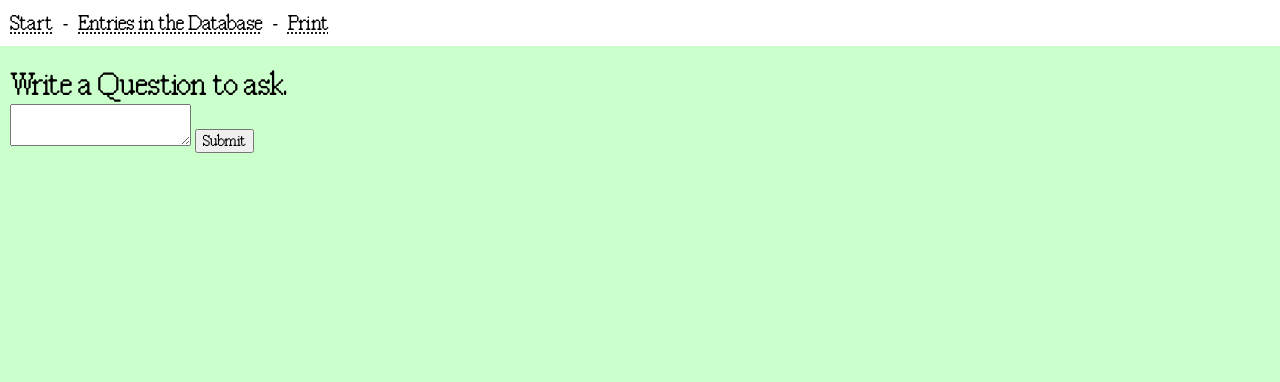
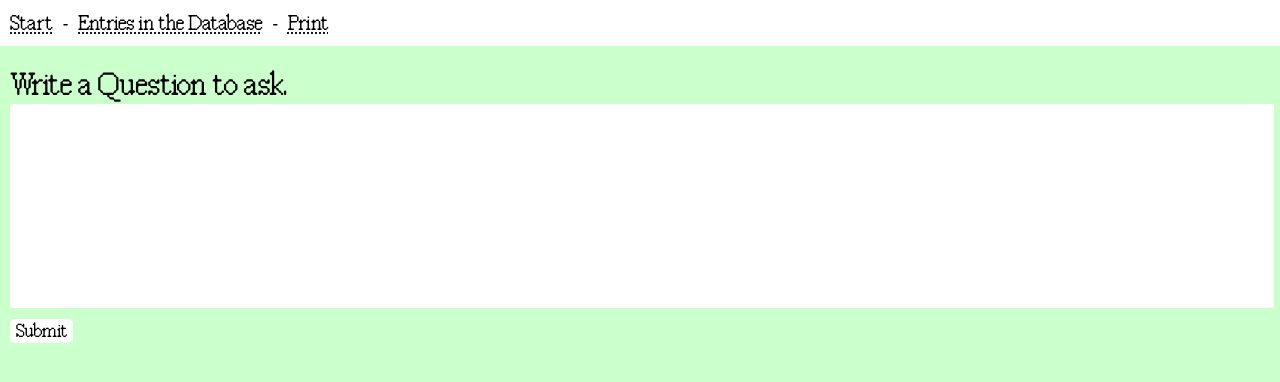
Before and after one commit to sinanatra/indiecon-2024, a SvelteKit app: page /question in a window 1280 px wide. Shown: the top 382 px of the page. Built offline with nearby package versions, Linux system fonts and the light colour scheme.

Commit message:
question css

```diff
--- a/src/components/submitText.svelte
+++ b/src/components/submitText.svelte
@@ -75,6 +75,7 @@
         padding-top: 20px;
         max-width: 640px;
     }
+
     textarea {
         border: none;
         background-color: white;
--- a/src/routes/question/+page.svelte
+++ b/src/routes/question/+page.svelte
@@ -18,4 +18,31 @@
     article {
         padding: 10px;
     }
+
+    textarea {
+        border: none;
+        background-color: white;
+        border-radius: 3px;
+        width: 100%;
+        height: 200px;
+        resize: none;
+        max-width: 100%;
+    }
+
+    input {
+        border: none;
+        width: 100%;
+        max-width: 100%;
+        font-size: 16px;
+    }
+
+    button {
+        border: none;
+        background-color: white;
+        color: black;
+        margin-top: 5px;
+        cursor: pointer;
+        font-size: 16px;
+        border-radius: 5px;
+    }
 </style>
```
